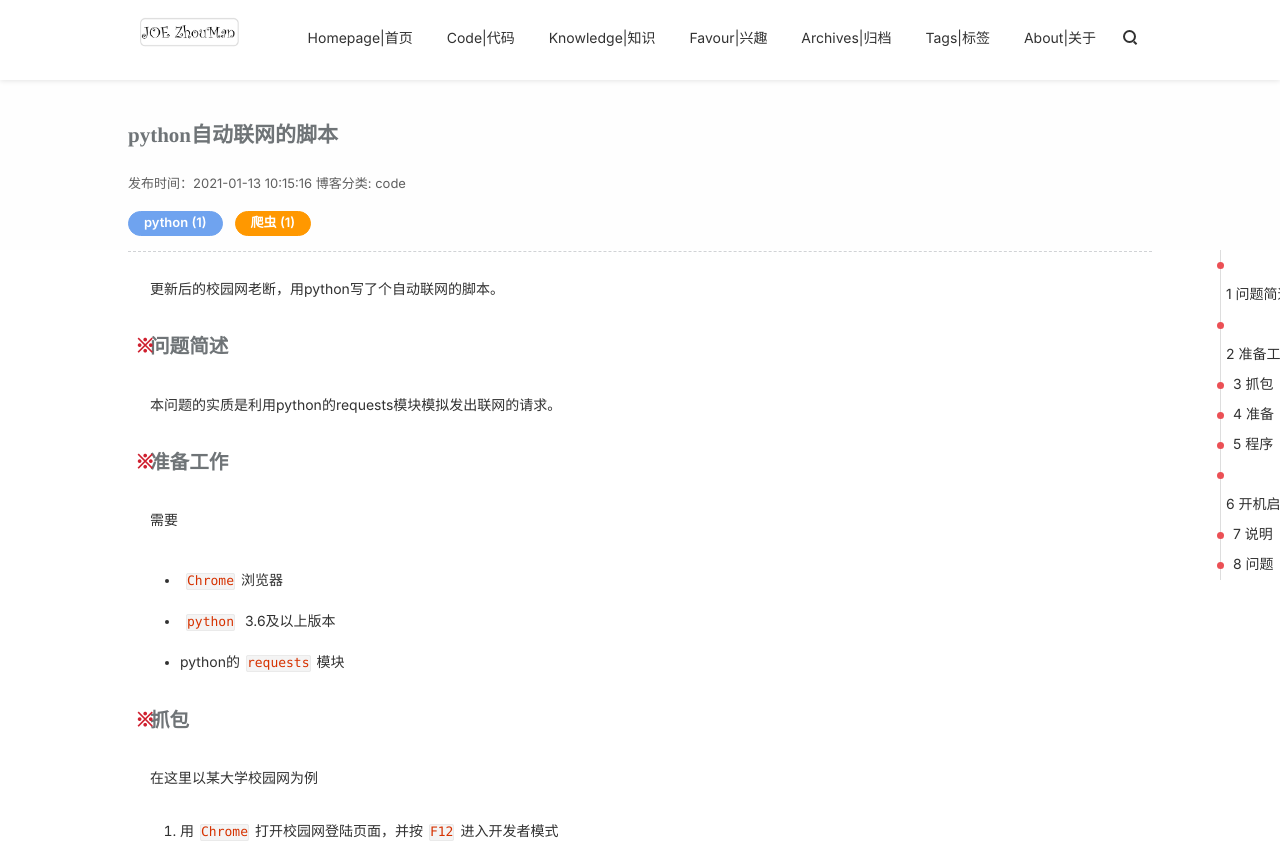
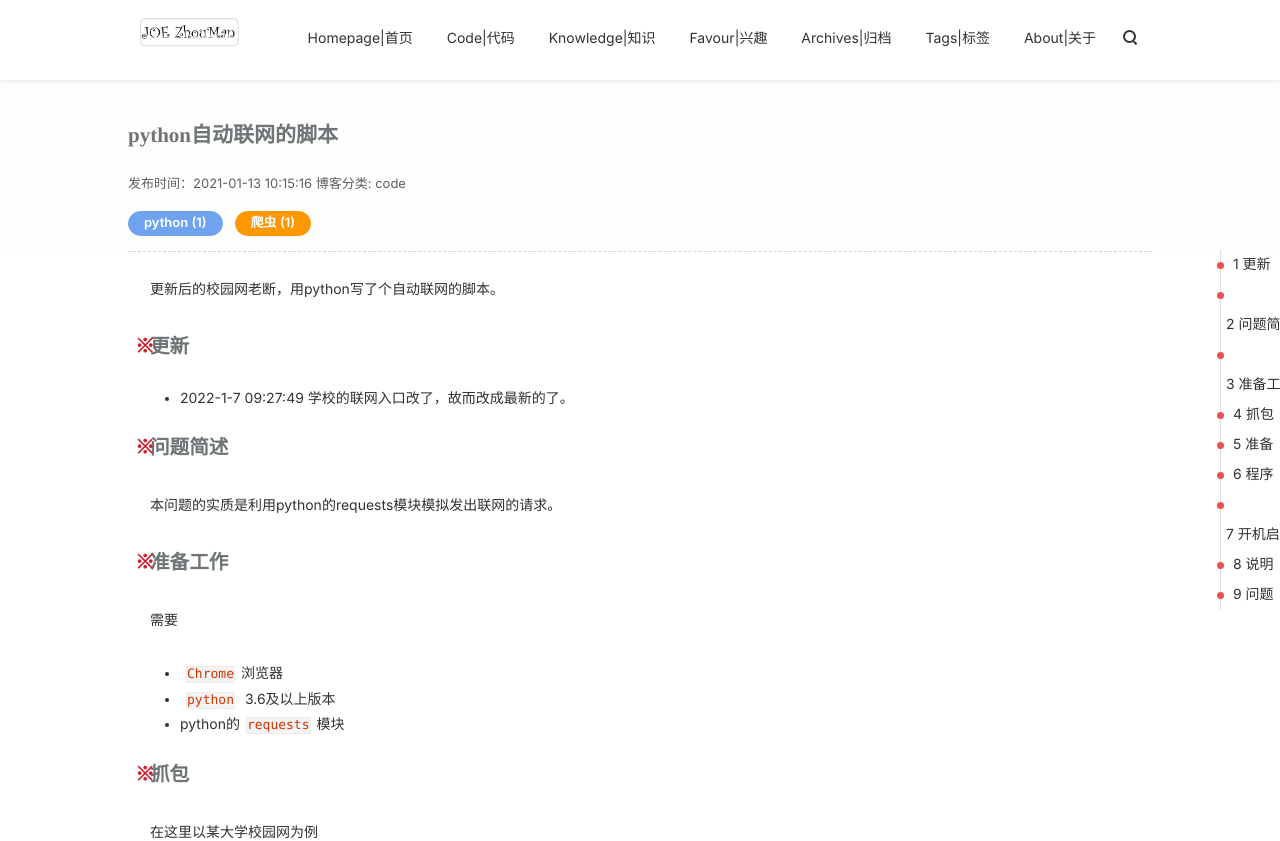
Before and after one commit to Joe-zhouman/joe_zm.blog.github.io, a Jekyll site: the page built from _posts/Python/autoConector/2019-07-19-python_auto-connector.md, in a window 1280 px wide and 900 px high, cut to the strip 0-841 px from the top of the window. Built offline with Jekyll 4.4.1, drawn with Linux system fonts in a browser that asks for light colours.

Commit message:
Update 2019-07-19-python_auto-connector.md

````diff
--- a/_posts/Python/autoConector/2019-07-19-python_auto-connector.md
+++ b/_posts/Python/autoConector/2019-07-19-python_auto-connector.md
@@ -10,6 +10,10 @@ date: 2021-1-13 10:15:16 + 0800
 ---
 更新后的校园网老断，用python写了个自动联网的脚本。<!-- more -->
 
+# 更新
+
+* 2022-1-7 09:27:49 学校的联网入口改了，故而改成最新的了。
+
 # 问题简述
 
 本问题的实质是利用python的requests模块模拟发出联网的请求。
@@ -19,9 +23,7 @@ date: 2021-1-13 10:15:16 + 0800
 需要
 
 + `Chrome`浏览器
-
 + `python` 3.6及以上版本
-
 + python的`requests`模块
 
 # 抓包
@@ -37,7 +39,6 @@ date: 2021-1-13 10:15:16 + 0800
 ![ac2.png](https://i.loli.net/2021/03/18/fvyx8ER5HkMichz.png)
 
 3. 登陆校园网，可以看到下面出来很多东西，这些其实是我们登陆过程中发送和接受到的所有请求
-
 4. 找到含`login`的请求，点击查看，打开header选项卡，找到`Request Headers`和`Query String Parameters`两部分
 
 ![header.png](https://i.loli.net/2021/03/18/34MIJjbqVv8egk1.png)
@@ -146,9 +147,11 @@ login.main()
 # 开机启动
 
 建立一个`.bat`文件,在里面写上
+
 ```bat
 python "{PyFilePath}"
 ```
+
 如我的
 ![bat.png](https://i.loli.net/2021/03/18/RdIaDTl1rQJYPw7.png)
 在windows的`任务计划程序`中新建一个定时启动的任务,按下图设置:
@@ -158,6 +161,7 @@ python "{PyFilePath}"
 这里的`启动程序`就是你之前建立的`.bat`文件.
 
 其余的按默认设置即可.
+
 # 说明
 
 本程序针对校园网的登陆请求为`get`，一般还有很多使用`post`请求的。请求类型同样可以在上面的header里查看。
@@ -167,6 +171,7 @@ python "{PyFilePath}"
 如果有需要的话，可以再写个程序。
 
 # 问题
+
 Q: `python`,`pip`命令无效？
 
 A: 把`python`,`pip`路径加入环境变量`path`中，`pip`一般在`python`安装路径下面的`Scripts`文件夹中
````
